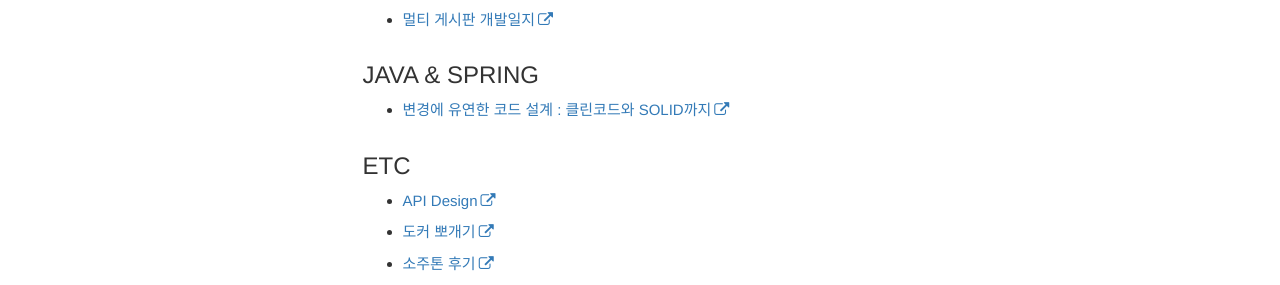
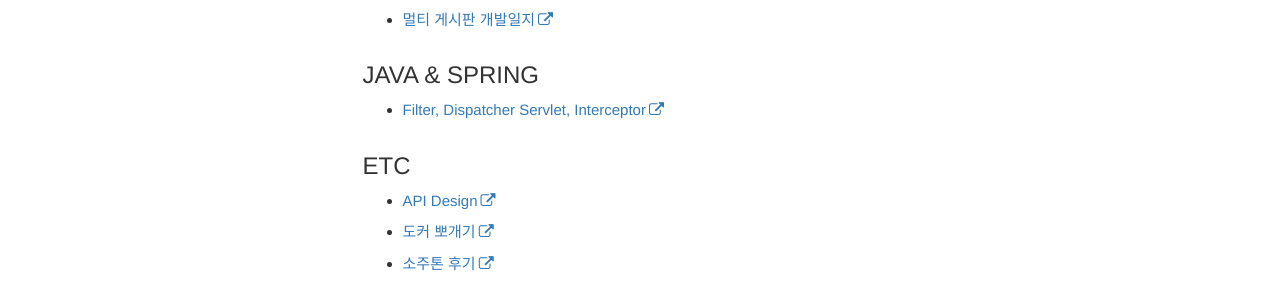
Before and after one commit to JeonJe/JeonJe.github.io, a Jekyll site: the page built from index.md, in a window 1280 px wide. Shown: the part 390-675 px from the top of the page. Built offline with Jekyll 4.4.1, drawn with Linux system fonts in a browser that asks for light colours; comment, search, counter and statistics services are not loaded.

Commit message:
fix : index.md

```diff
--- a/index.md
+++ b/index.md
@@ -15,7 +15,7 @@
 - [멀티 게시판 개발일지](https://jeonje.github.io/multi_board_erd.html)
 
 ## JAVA & SPRING
-- [변경에 유연한 코드 설계 : 클린코드와 SOLID까지](https://jeonje.github.io/filter_dispatcher_interceptor.html)
+- [Filter, Dispatcher Servlet, Interceptor](https://jeonje.github.io/filter_dispatcher_interceptor.html)
 
 ## ETC
   - [API Design](https://jeonje.github.io/API_design.html)
```
Also changed, not shown: pages/etc/wnated_backend_cleancode.md (+4 -0 lines).
